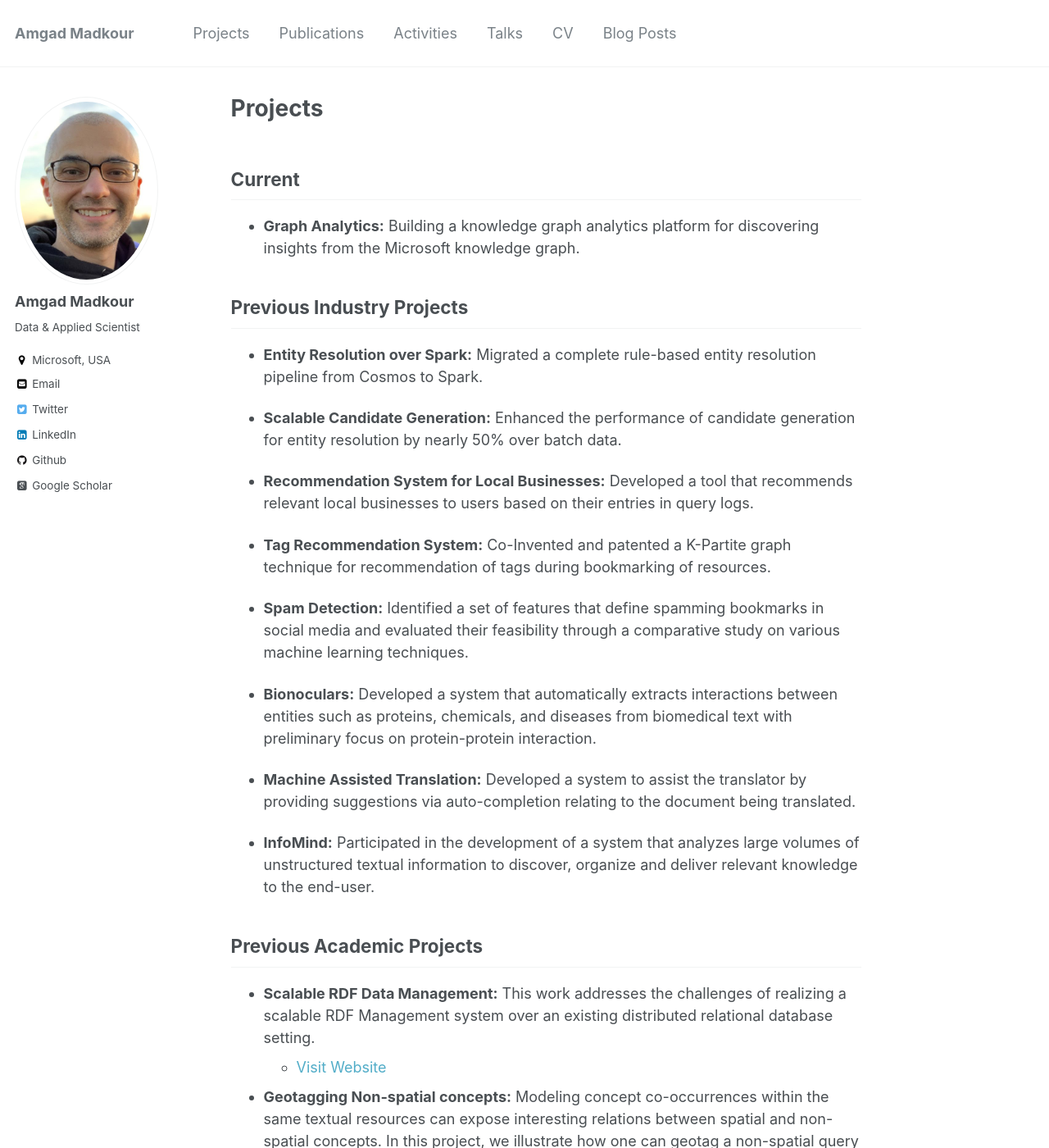
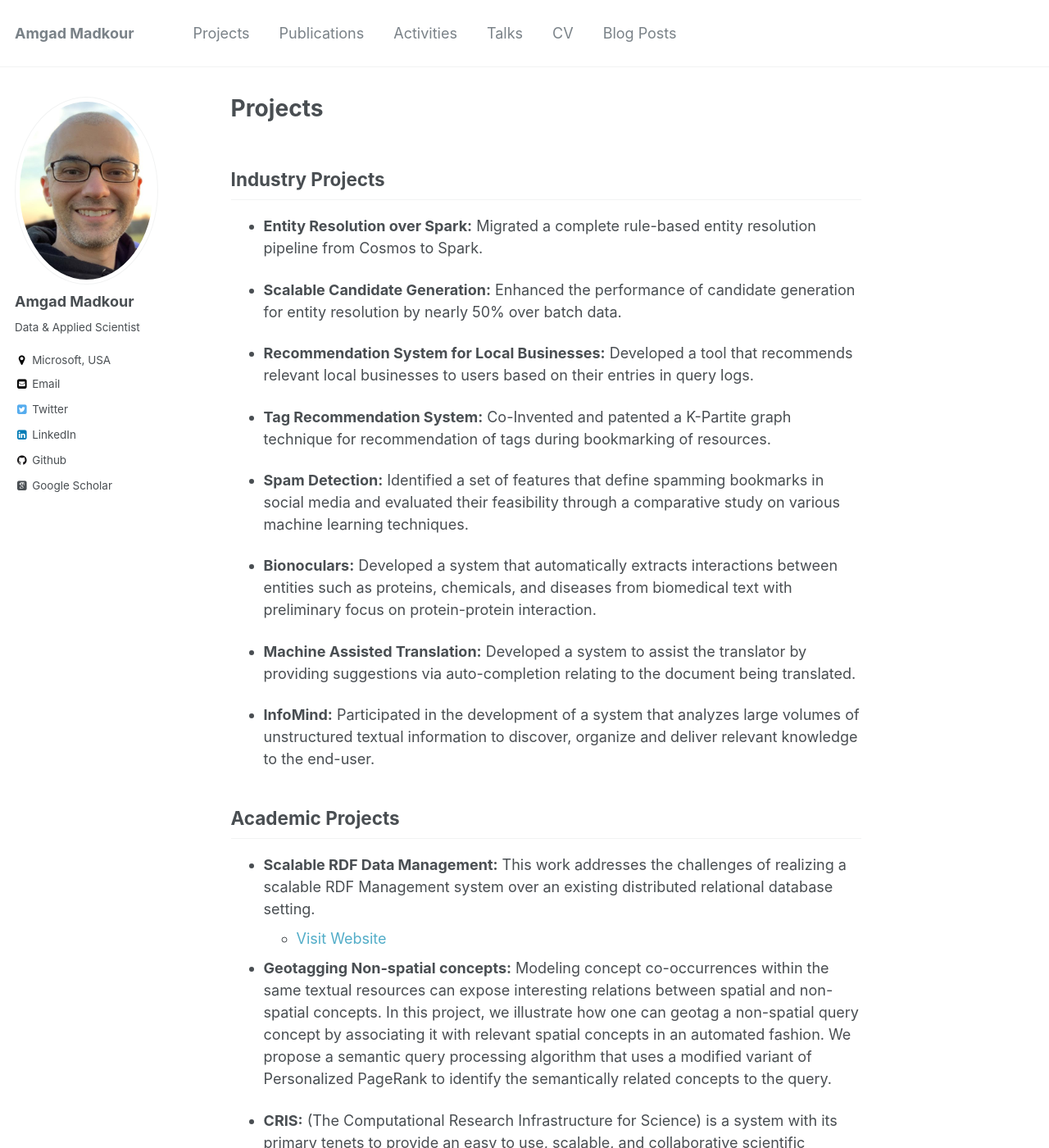
Before and after one commit to amgadmadkour/amgadmadkour.github.io, a Jekyll site: the page built from _pages/projects.md, in a window 1280 px wide and 1400 px high. Shown: the whole window at 82% size. Built offline with Jekyll 4.4.1, drawn with Linux system fonts in a browser that asks for light colours; some web fonts are replaced.

Commit message:
Update current projects

```diff
--- a/_pages/projects.md
+++ b/_pages/projects.md
@@ -5,11 +5,7 @@ permalink: /projects.html
 author_profile: true
 ---
 
-## Current
-
-* **Graph Analytics:** Building a knowledge graph analytics platform for discovering insights from the Microsoft knowledge graph.
-
-## Previous Industry Projects
+## Industry Projects
 
 * **Entity Resolution over Spark:** Migrated a complete rule-based entity resolution pipeline from Cosmos to Spark.
 
@@ -27,7 +23,7 @@ author_profile: true
 
 * **InfoMind:** Participated in the development of a system that analyzes large volumes of unstructured textual information to discover, organize and deliver relevant knowledge to the end-user.
 
-## Previous Academic Projects
+## Academic Projects
 
 * **Scalable RDF Data Management:** This work addresses the challenges of realizing a scalable RDF Management system over an existing distributed relational database setting.
   * [Visit Website](https://github.com/amgadmadkour/knowledgecubes)
```
